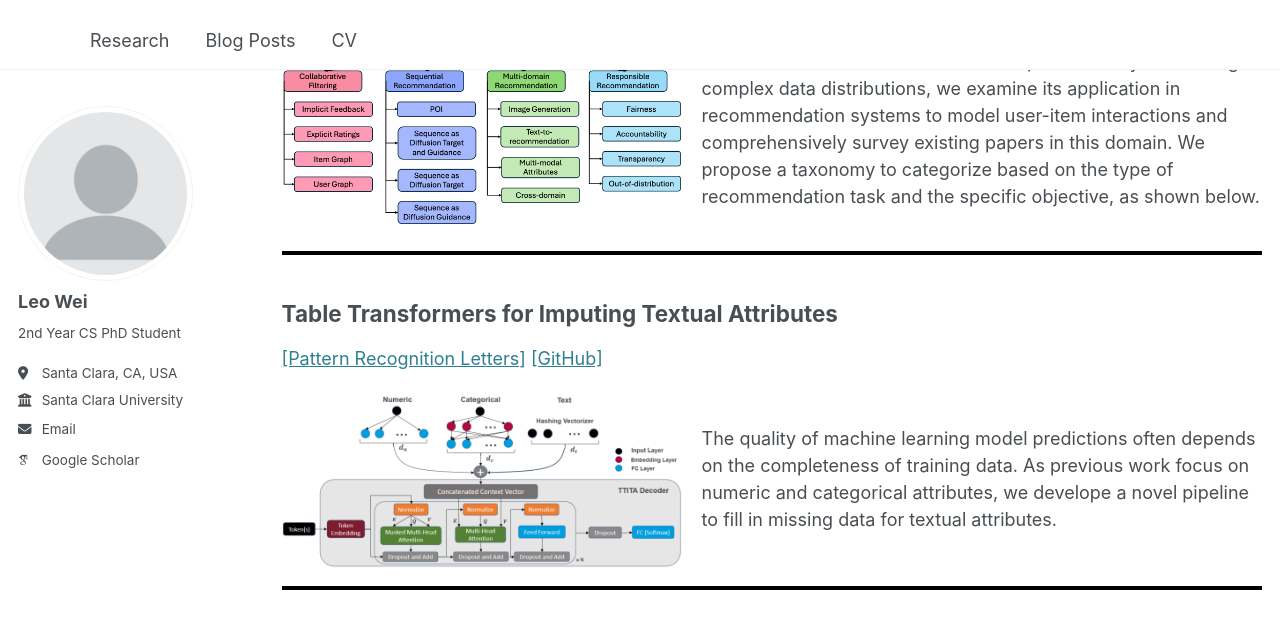
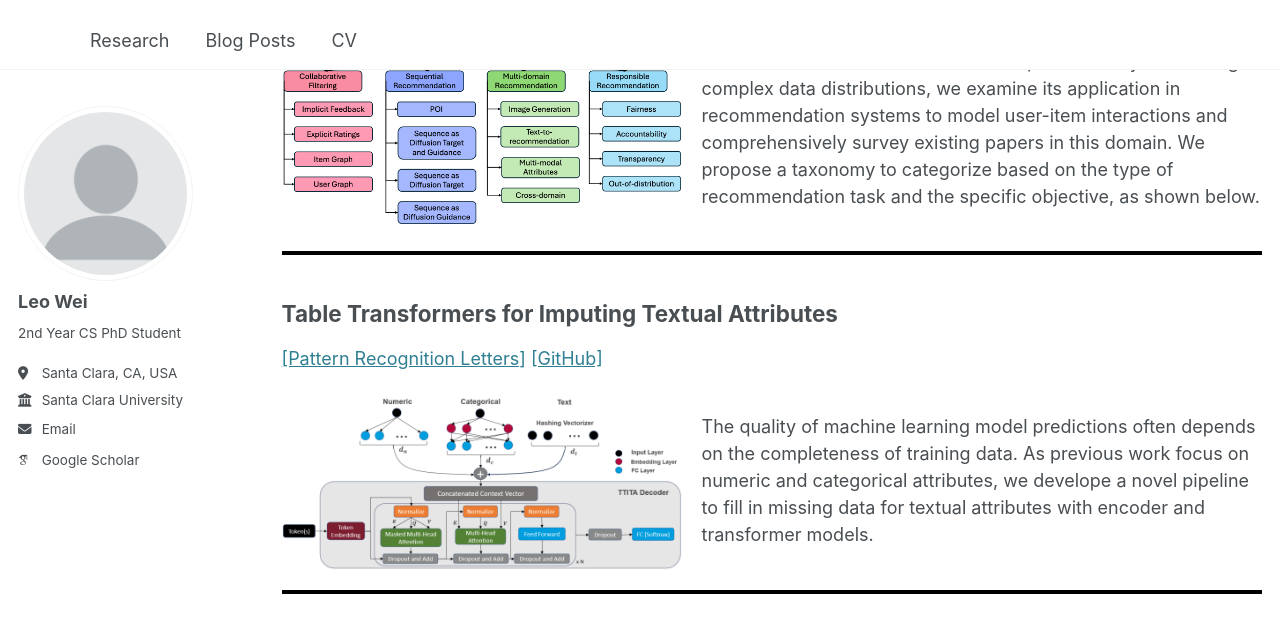
Before and after one commit to tingruew/tingruew.github.io, a Jekyll site: the page built from _pages/publications.md, in a window 1280 px wide and 900 px high, scrolled down 687 px. Shown: the top 633 px of the window. Built offline with Jekyll 4.4.1, drawn with Linux system fonts in a browser that asks for light colours; some web fonts are replaced.

Commit message:
Update publications.md

```diff
--- a/_pages/publications.md
+++ b/_pages/publications.md
@@ -39,7 +39,7 @@ We propose a taxonomy to categorize based on the type of recommendation task and
 
 <div style="display: flex; align-items: center;">
   <img src="../images/publications/ttita.png" width="400" style="margin-right: 20px;" />
-  <p>The quality of machine learning model predictions often depends on the completeness of training data. As previous work focus on numeric and categorical attributes, we develope a novel pipeline to fill in missing data for textual attributes.</p>
+  <p>The quality of machine learning model predictions often depends on the completeness of training data. As previous work focus on numeric and categorical attributes, we develope a novel pipeline to fill in missing data for textual attributes with encoder and transformer models.</p>
 </div>
 
 <hr style="border: 2px solid black;" />
```
